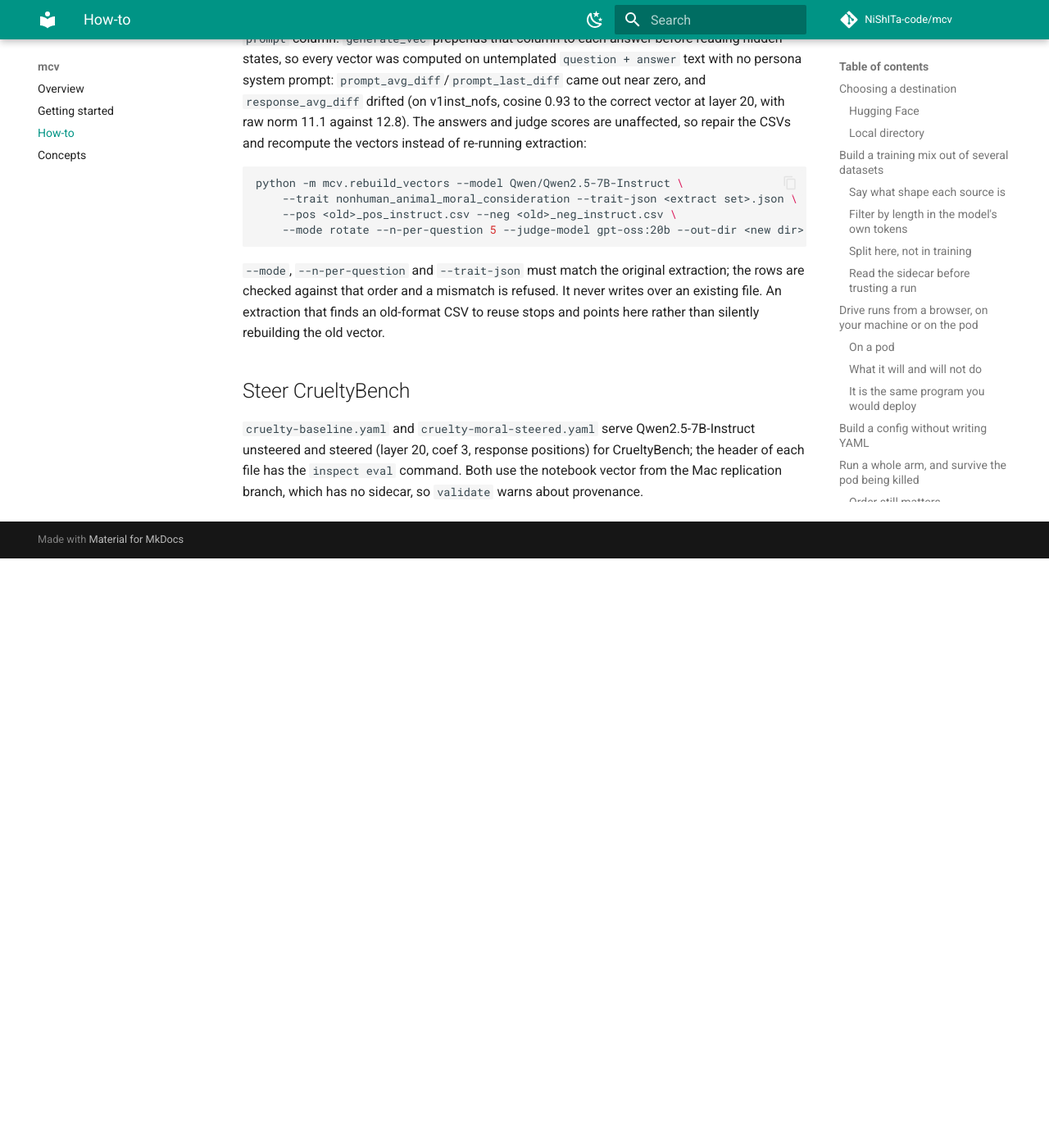
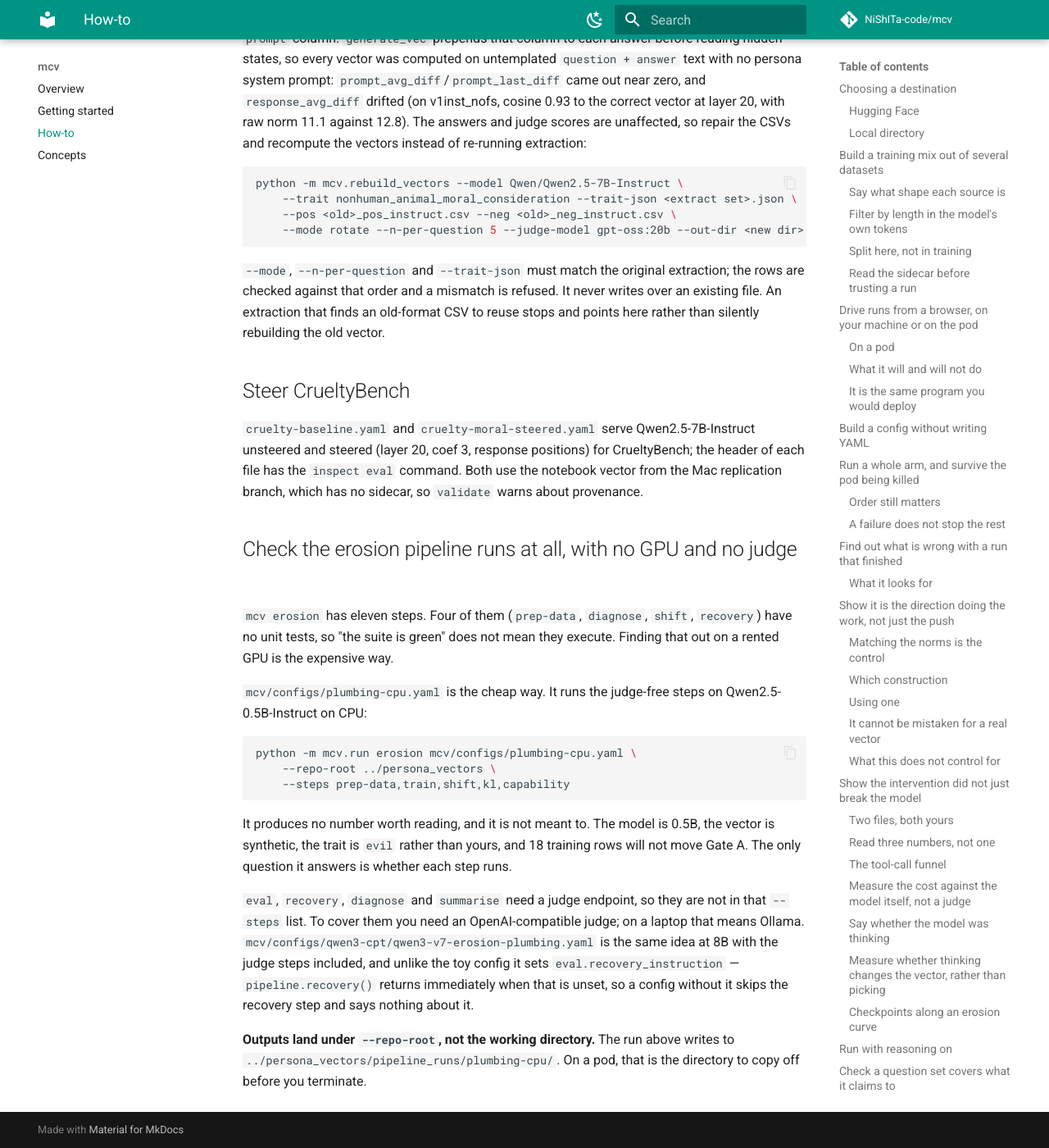
Before and after one commit to NiShITa-code/mcv, an MkDocs documentation site: the page built from mcv/docs/how-to.md, in a window 1280 px wide and 1400 px high, scrolled down 28887 px. Shown: the whole window at 82% size. Built offline with MkDocs 1.6.1 and Material for MkDocs 9.7.7, drawn with Linux system fonts in a browser that asks for light colours; comment, search, counter and statistics services are not loaded; before the commit the page ends 29568 px from its top, so only the background shows below that.

Commit message:
Add two plumbing configs for the erosion pipeline, and fix the two broken ones
Four erosion steps have never executed anywhere: prep-data, recovery, shift and
diagnose. `capability` has 34 tests, all of them on synthetic strings, none
through a model. Neither existing config could be used to change that.

Two defects in the configs that were there:

- cpt-smoke.yaml declared `kind: pipeline` and is an erosion config throughout.
  It never loaded at all.
- qwen3-v7-erosion-toy.yaml sets no `recovery_instruction`. pipeline.recovery()
  returns immediately when that is unset, with no message, so a run with the toy
  config skips the recovery step and reports success. A step that silently does
  not run is worse than one that fails.

Both configs also carried an absolute path to a local planning file in their
notes. Removed.

Two new configs:

- qwen3-v7-erosion-plumbing.yaml: the smallest run that executes every step once
  on real hardware. Sets recovery_instruction, so recovery actually runs, and
  turns CrueltyBench off, since that needs a served model and an inspect
  checkout and is a separate integration. Needs a Mac, Ollama and the v7 vector.
- plumbing-cpu.yaml: the judge-free subset, on a 0.5B model with a synthetic
  vector, for a laptop with no GPU and no API key. Covers prep-data, train,
  shift, kl and capability.

Both headers say plainly that every number they produce is meaningless. A
plumbing config that reads like a small experiment is a trap.

how-to.md documents both, the --steps invocation, and the silent recovery skip.

Tests: 1135 passed, 120 skipped.

````diff
--- a/mcv/docs/how-to.md
+++ b/mcv/docs/how-to.md
@@ -1363,3 +1363,33 @@ rather than silently rebuilding the old vector.
 unsteered and steered (layer 20, coef 3, response positions) for CrueltyBench; the header
 of each file has the `inspect eval` command. Both use the notebook vector from
 the Mac replication branch, which has no sidecar, so `validate` warns about provenance.
+
+## Check the erosion pipeline runs at all, with no GPU and no judge
+
+`mcv erosion` has eleven steps. Four of them (`prep-data`, `diagnose`, `shift`,
+`recovery`) have no unit tests, so "the suite is green" does not mean they execute.
+Finding that out on a rented GPU is the expensive way.
+
+`mcv/configs/plumbing-cpu.yaml` is the cheap way. It runs the judge-free steps on
+Qwen2.5-0.5B-Instruct on CPU:
+
+```bash
+python -m mcv.run erosion mcv/configs/plumbing-cpu.yaml \
+    --repo-root ../persona_vectors \
+    --steps prep-data,train,shift,kl,capability
+```
+
+It produces no number worth reading, and it is not meant to. The model is 0.5B, the
+vector is synthetic, the trait is `evil` rather than yours, and 18 training rows will
+not move Gate A. The only question it answers is whether each step runs.
+
+`eval`, `recovery`, `diagnose` and `summarise` need a judge endpoint, so they are not in
+that `--steps` list. To cover them you need an OpenAI-compatible judge; on a laptop that
+means Ollama. `mcv/configs/qwen3-cpt/qwen3-v7-erosion-plumbing.yaml` is the same idea at
+8B with the judge steps included, and unlike the toy config it sets
+`eval.recovery_instruction` — `pipeline.recovery()` returns immediately when that is
+unset, so a config without it skips the recovery step and says nothing about it.
+
+**Outputs land under `--repo-root`, not the working directory.** The run above writes to
+`../persona_vectors/pipeline_runs/plumbing-cpu/`. On a pod, that is the directory to
+copy off before you terminate.
````
Also changed, not shown: 4 other files.
